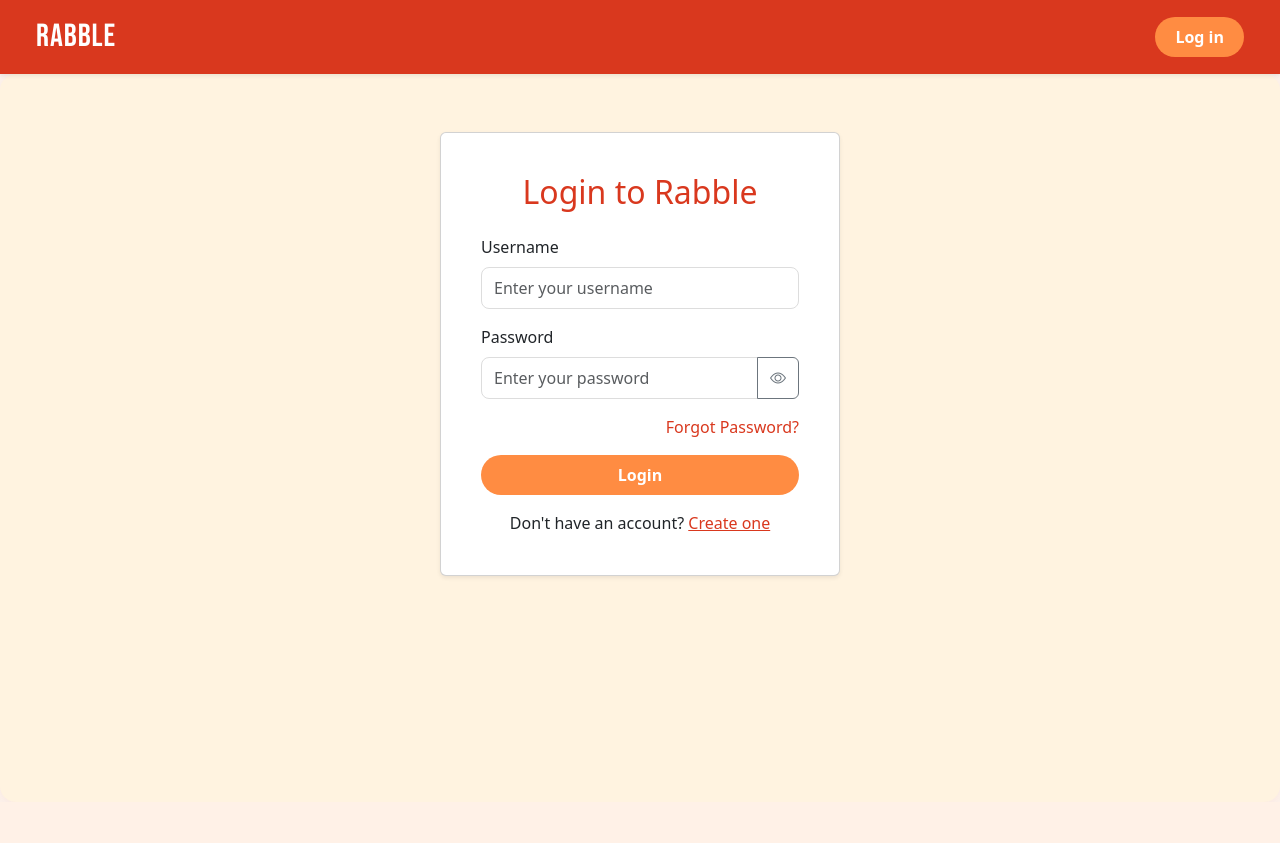
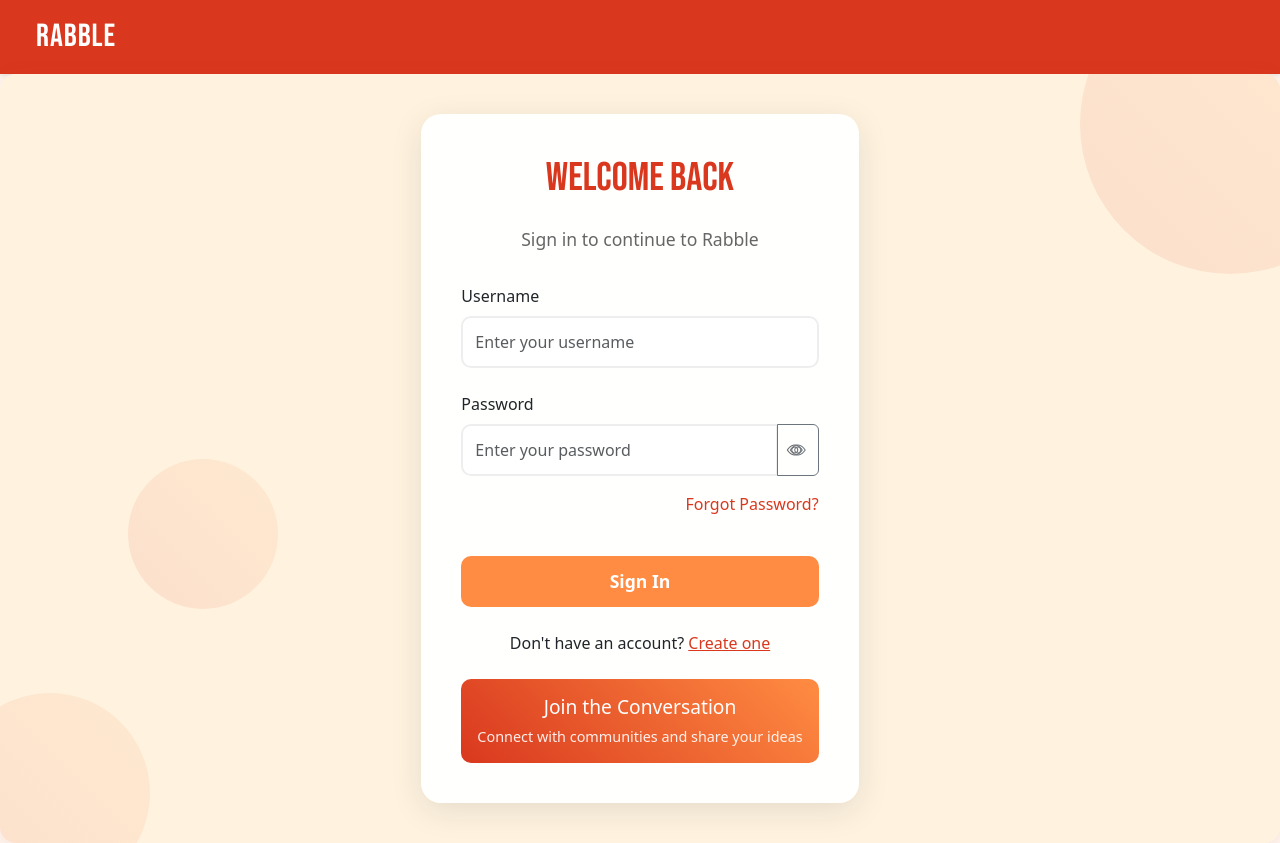
Before and after one commit to brianHarder/Rabble, a Django app: template src/templates/registration/login.html in a window 1280 px wide. Before the commit the page ends 579 px from the top, so only its background shows below. Run offline with Django 3.2, Linux system fonts and the light colour scheme; the template is opened without the code that fills it, so the values that code supplies are empty, except form fields; tables that the repository leaves empty hold one stand-in row (values such as "Sample post"); form fields are guessed from the names that the template uses; some libraries are stand-ins or nearby versions.

Commit message:
login page frontend redesign

```diff
--- a/src/templates/rabble/base.html
+++ b/src/templates/rabble/base.html
@@ -74,8 +74,6 @@
               {% csrf_token %}
               <button type="submit" class="btn btn-login">Log out</button>
             </form>
-          {% else %}
-            <a class="btn btn-login" href="{% url 'login' %}">Log in</a>
           {% endif %}
         </div>
       </div>
--- a/src/templates/registration/login.html
+++ b/src/templates/registration/login.html
@@ -1,4 +1,5 @@
 {% extends "rabble/base.html" %}
+{% load static %}
 
 {% block title %}Login{% endblock %}
 
@@ -7,15 +8,134 @@
   .main-content {
     background-color: #FFF3E0;
     min-height: calc(100vh - 72px);
+    position: relative;
+    overflow: hidden;
+  }
+
+  .login-container {
+    position: relative;
+    z-index: 1;
+  }
+
+  .login-card {
+    background: rgba(255, 255, 255, 0.95);
+    backdrop-filter: blur(10px);
+    border: none;
+    border-radius: 20px;
+    box-shadow: 0 8px 32px rgba(0, 0, 0, 0.1);
+  }
+
+  .login-title {
+    font-family: 'Bebas Neue', cursive;
+    font-size: 2.5rem;
+    color: var(--rabble-primary);
+    margin-bottom: 1.5rem;
+  }
+
+  .login-subtitle {
+    color: #666;
+    font-size: 1.1rem;
+    margin-bottom: 2rem;
+  }
+
+  .form-control {
+    border-radius: 10px;
+    padding: 12px;
+    border: 2px solid #eee;
+    transition: all 0.3s ease;
+  }
+
+  .form-control:focus {
+    border-color: var(--rabble-primary);
+    box-shadow: 0 0 0 0.2rem rgba(217, 56, 30, 0.15);
+  }
+
+  .btn-login {
+    padding: 12px;
+    font-size: 1.1rem;
+    border-radius: 10px;
+    margin-top: 1rem;
+  }
+
+  .decoration-circle {
+    position: absolute;
+    border-radius: 50%;
+    background: linear-gradient(45deg, var(--rabble-primary), var(--rabble-accent));
+    opacity: 0.1;
+  }
+
+  .circle-1 {
+    width: 300px;
+    height: 300px;
+    top: -100px;
+    right: -100px;
+  }
+
+  .circle-2 {
+    width: 200px;
+    height: 200px;
+    bottom: -50px;
+    left: -50px;
+  }
+
+  .circle-3 {
+    width: 150px;
+    height: 150px;
+    top: 50%;
+    left: 10%;
+  }
+
+  .password-toggle {
+    position: absolute;
+    right: 10px;
+    top: 50%;
+    transform: translateY(-50%);
+    background: none;
+    border: none;
+    color: #666;
+    cursor: pointer;
+  }
+
+  .password-field-container {
+    position: relative;
+  }
+
+  .welcome-message {
+    background: linear-gradient(45deg, var(--rabble-primary), var(--rabble-accent));
+    color: white;
+    padding: 1rem;
+    border-radius: 10px;
+    margin-top: 2rem;
+    text-align: center;
+  }
+
+  .welcome-message h3 {
+    margin: 0;
+    font-size: 1.2rem;
+    font-weight: 500;
+  }
+
+  .welcome-message p {
+    margin: 0.5rem 0 0;
+    opacity: 0.9;
+    font-size: 0.9rem;
   }
 </style>
 {% endblock %}
 
 {% block content %}
 <div class="d-flex justify-content-center align-items-center" style="min-height: 60vh;">
-  <div class="card shadow-sm p-4" style="width: 100%; max-width: 400px;">
+  <!-- Decorative circles -->
+  <div class="decoration-circle circle-1"></div>
+  <div class="decoration-circle circle-2"></div>
+  <div class="decoration-circle circle-3"></div>
+
+  <div class="login-container">
+    <div class="card login-card p-4" style="width: 100%; max-width: 450px;">
       <div class="card-body">
-      <h2 class="card-title text-center mb-4 text-rabble">Login to Rabble</h2>
+        <h2 class="login-title text-center">Welcome Back</h2>
+        <p class="login-subtitle text-center">Sign in to continue to Rabble</p>
+
         <form method="post" class="needs-validation">
           {% csrf_token %}
 
@@ -25,13 +145,13 @@
             </div>
           {% endif %}
 
-        <div class="mb-3">
+          <div class="mb-4">
             <label for="{{ form.username.id_for_label }}" class="form-label">{{ form.username.label }}</label>
             <input
               type="text"
               name="{{ form.username.name }}"
               id="{{ form.username.id_for_label }}"
-            class="form-control rabble-input"
+              class="form-control"
               placeholder="Enter your username"
               required
             >
@@ -44,14 +164,19 @@
 
           <div class="mb-3">
             <label for="{{ form.password.id_for_label }}" class="form-label">{{ form.password.label }}</label>
+            <div class="password-field-container">
               <input
                 type="password"
                 name="{{ form.password.name }}"
                 id="{{ form.password.id_for_label }}"
-            class="form-control rabble-input"
+                class="form-control"
                 placeholder="Enter your password"
                 required
               >
+              <button type="button" class="password-toggle" onclick="togglePassword()">
+                <i class="bi bi-eye"></i>
+              </button>
+            </div>
             {% if form.password.errors %}
               <div class="text-danger small mt-1">
                 {{ form.password.errors|striptags }}
@@ -59,16 +184,42 @@
             {% endif %}
           </div>
 
-        <div class="mb-3 text-end">
+          <div class="mb-4 text-end">
             <a href="{% url 'forgot-password' %}" class="text-rabble text-decoration-none">Forgot Password?</a>
           </div>
 
-        <button type="submit" class="btn btn-login w-100">Login</button>
+          <button type="submit" class="btn btn-login w-100">Sign In</button>
         </form>
-      <div class="text-center mt-3">
+
+        <div class="text-center mt-4">
           <p class="mb-0">Don't have an account? <a href="{% url 'register' %}" class="text-rabble">Create one</a></p>
+        </div>
+
+        <div class="welcome-message mt-4">
+          <h3>Join the Conversation</h3>
+          <p>Connect with communities and share your ideas</p>
         </div>
       </div>
     </div>
   </div>
+</div>
+
+{% block javascript %}
+<script>
+function togglePassword() {
+  const passwordInput = document.getElementById('{{ form.password.id_for_label }}');
+  const toggleButton = document.querySelector('.password-toggle i');
+
+  if (passwordInput.type === 'password') {
+    passwordInput.type = 'text';
+    toggleButton.classList.remove('bi-eye');
+    toggleButton.classList.add('bi-eye-slash');
+  } else {
+    passwordInput.type = 'password';
+    toggleButton.classList.remove('bi-eye-slash');
+    toggleButton.classList.add('bi-eye');
+  }
+}
+</script>
 {% endblock %}
+{% endblock %}
```
Lines whose indentation alone changed are shown as unchanged.
